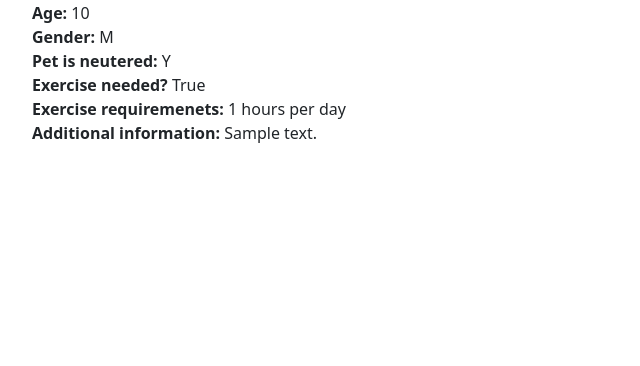
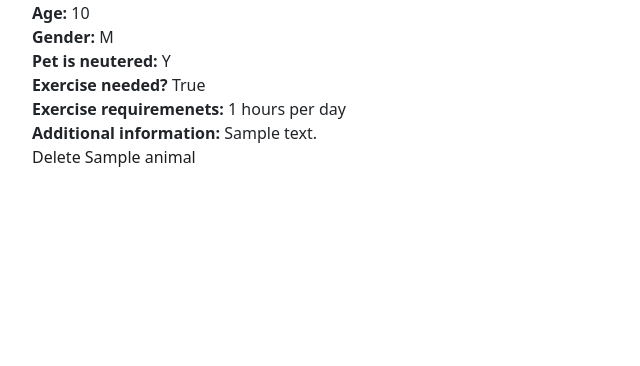
Before and after one commit to Neile0/buddi, a Django app: a page that uses templates/buddi/user_profile.html in a window 1280 px wide. Shown: the part 330-696 px from the top of the page, without its empty margins (0-640 px from the left). Run offline with Django 3.2, Linux system fonts and the light colour scheme; a user stored in the database is signed in; tables that the repository leaves empty hold one stand-in row (values such as "Sample post").

Commit message:
Added delete functions: pet for user, operating region for sitter

```diff
--- a/buddi/urls.py
+++ b/buddi/urls.py
@@ -10,6 +10,8 @@ urlpatterns = [
     path('logout/', views.user_logout, name='logout'),
     path('user/<username>/', views.user_profile, name="user"),
     path('sitter/<username>/', views.sitter_profile, name="sitter"),
+    path('delete/<animal_id>/', views.delete_animal, name="delete_animal"),
+    path('delete/<sitteropreg_id>', views.delete_opregion, name="delete_opregion"),
     path('become-a-buddi/', views.register, name='register'),
     path('find-sitter/', views.find_sitter, name='find-sitter'),
     ]
--- a/buddi/views.py
+++ b/buddi/views.py
@@ -94,6 +94,20 @@ def sitter_profile(request, username):
     return render(request, 'buddi/sitter.html', context_dict)
 
 
+def delete_animal(request, animal_id):
+    animal = Animal.objects.all().get(id=animal_id)
+    user = animal.user.user.username
+    animal.delete()
+    return redirect(reverse('buddi:user',
+                    kwargs={'username' : user}))
+
+def delete_opregion(request, sitteropreg_id):
+    opreg = SitterOperatesInRegion.objects.all().get(id=sitteropreg_id)
+    user = opreg.sitter.user.user.username
+    opreg.delete()
+    return redirect(reverse('buddi:sitter',
+                            kwargs={'username':user}))
+
 
 @login_required
 def user_logout(request):
--- a/templates/buddi/sitter.html
+++ b/templates/buddi/sitter.html
@@ -22,6 +22,7 @@ Sitter Profile
 		<strong>Operates in: </strong>
 		{% for reg in sitter_reg %}
 		    {{ reg.region }}
+			<a href="{% url 'buddi:delete_opregion' reg.id %}">Delete {{reg.region}}</a> </br>
 		{% endfor %}
 		</br>
 		<strong>Rating: </strong> </br>
--- a/templates/buddi/user_profile.html
+++ b/templates/buddi/user_profile.html
@@ -56,6 +56,9 @@
 				{% if pet.bio != '' %}
 				    <strong>Additional information: </strong>{{ pet.bio }} </br>
 				{% endif %}
+				{% if user.is_authenticated and user == current_user %}
+				    <a href="{% url 'buddi:delete_animal' pet.id %}"> Delete {{ pet.name }}</a>
+				{% endif %}
 			</li>
 			{% endif %}
 		{% endfor %}
```
